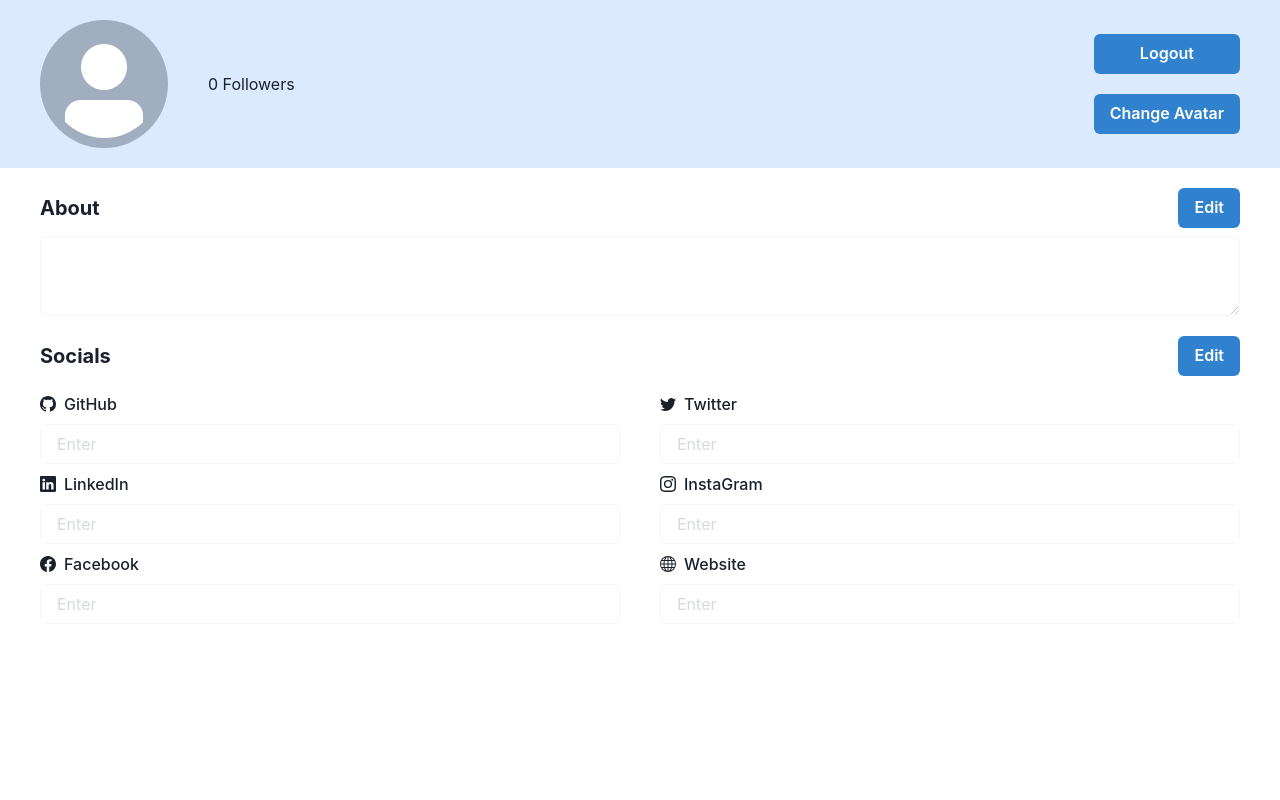
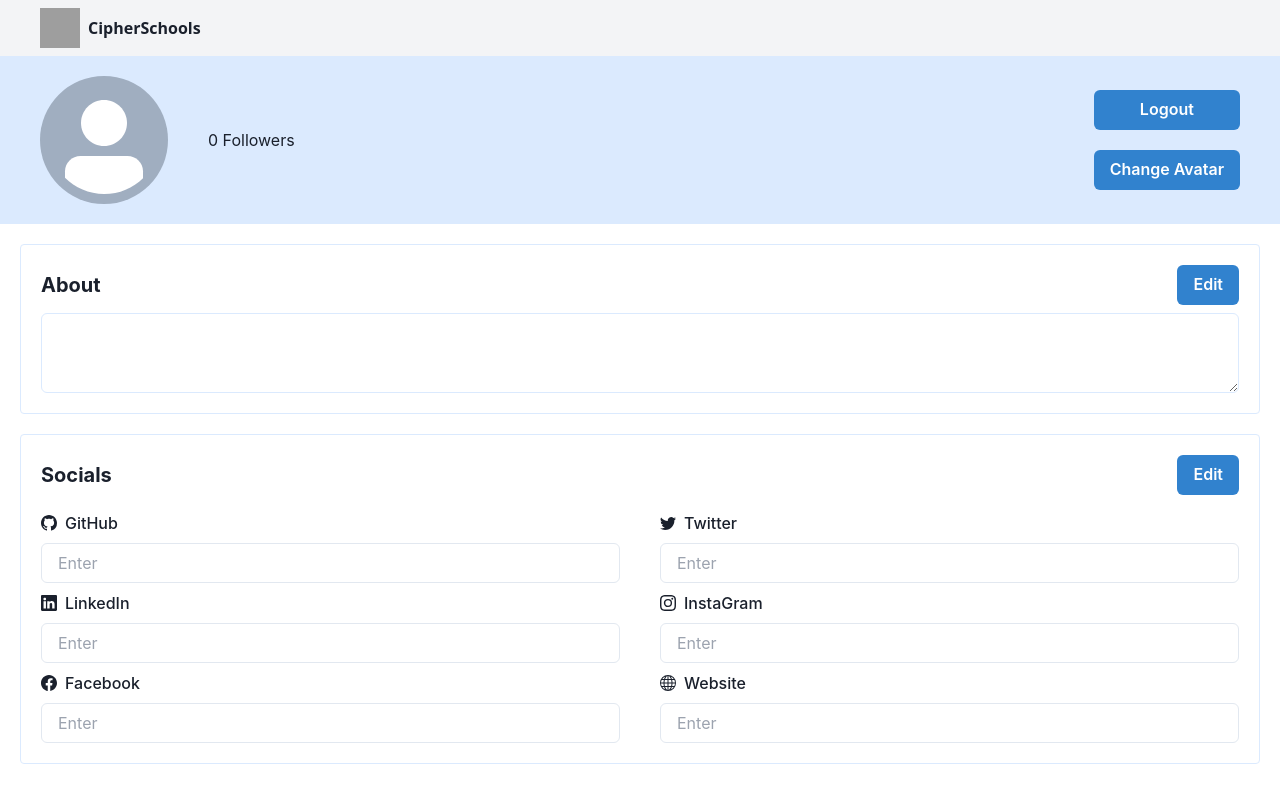
Before and after one commit to krohitk17/cipher-frontend, a React (Create React App) app: page /profile in a window 1280 px wide. Built offline with nearby package versions, Linux system fonts and the light colour scheme; no server answers; sample sign-in values are in the browser's storage; grey boxes are pictures that could not be loaded.

Commit message:
fixed react hooks

```diff
--- a/src/components/InputField.tsx
+++ b/src/components/InputField.tsx
@@ -19,6 +19,9 @@ export default function InputField({
     <>
       <FormLabel className="pt-2">{children}</FormLabel>
       <Input
+        _disabled={{
+          textColor: "black",
+        }}
         className={className}
         onChange={onChange}
         placeholder="Enter"
--- a/src/pages/LoginPage/LoginPage.tsx
+++ b/src/pages/LoginPage/LoginPage.tsx
@@ -4,7 +4,6 @@ import Overlay from "../../components/Overlay";
 import SubmitButton from "../../components/SubmitButton";
 import InputField from "../../components/InputField";
 import { loginUser } from "../../routes/auth";
-import { FormControl } from "@chakra-ui/react";
 
 export default function LoginPage() {
   const [email, setEmail] = useState("");
@@ -34,9 +33,7 @@ export default function LoginPage() {
       onClose={() => {}}
       title="Login"
     >
-      <FormControl>
       <InputField
-          value="Email"
         type="email"
         onChange={(e) => {
           setEmail(e.target.value);
@@ -44,6 +41,7 @@ export default function LoginPage() {
       >
         Email
       </InputField>
+
       <InputField
         type="password"
         onChange={(e) => {
@@ -52,7 +50,7 @@ export default function LoginPage() {
       >
         Password
       </InputField>
-      </FormControl>
+
       <SubmitButton onClickHandler={loginButtonHandler}>Login</SubmitButton>
       <p>
         Not Registered,{" "}
--- a/src/pages/ProfilePage/ProfilePage.tsx
+++ b/src/pages/ProfilePage/ProfilePage.tsx
@@ -27,18 +27,15 @@ export default function ProfilePage() {
   const [socialsEdit, setSocialsEdit] = useState(false);
 
   useEffect(() => {
-    async function fetchUser(token: string) {
+    const fetchUser = async (token: string) => {
       const User = await getUser(token);
       if (User.error) {
         localStorage.removeItem("token");
         window.location.href = "/";
       } else {
         user.setUser({ ...User, token });
-        setAbout(user.user.description);
-        setSocials(user.user.socials);
       }
-    }
-    if (user.user.email) return;
+    };
     const token = localStorage.getItem("token");
     if (!token) {
       alert("Please Login First!");
@@ -48,6 +45,11 @@ export default function ProfilePage() {
     }
     // eslint-disable-next-line react-hooks/exhaustive-deps
   }, []);
+
+  useEffect(() => {
+    setAbout(user.user.description);
+    setSocials(user.user.socials);
+  }, [user]);
 
   const submitHandler = async (
     setEdit: (value: boolean) => void,
--- a/src/pages/ProfilePage/components/AboutField.tsx
+++ b/src/pages/ProfilePage/components/AboutField.tsx
@@ -11,8 +11,10 @@ export default function AboutField({
 }) {
   return (
     <Textarea
+      _disabled={{
+        textColor: "black",
+      }}
       maxLength={150}
-      className="text-black"
       disabled={disabled}
       value={value}
       onChange={(e) => {
--- a/src/pages/ProfilePage/components/FieldLabel.tsx
+++ b/src/pages/ProfilePage/components/FieldLabel.tsx
@@ -1,43 +1,49 @@
 import SubmitButton from "../../../components/SubmitButton";
 
 export default function FieldLabel({
+  label,
+  children,
+  disabled,
   value,
   setValue,
   edit,
   setEdit,
   onSubmit,
-  label,
-  children,
 }: {
-  value: any;
-  setValue: (value: any) => void;
-  edit: boolean;
-  setEdit: (value: boolean) => void;
-  onSubmit: () => void;
   label: string;
   children: any;
+  disabled?: boolean;
+  value?: any;
+  setValue?: (value: any) => void;
+  edit?: boolean;
+  setEdit?: (value: boolean) => void;
+  onSubmit?: () => void;
 }) {
   return (
-    <div className="flex flex-col gap-2 mx-10 my-5">
+    <div className="flex flex-col gap-2 m-5 my-5 p-5 border border-blue-100 rounded">
       <div className="flex flex-row justify-between items-center">
         <h1 className="text-xl font-bold">{label}</h1>
+        {disabled ? (
+          <></>
+        ) : (
           <div className="gap-5 flex flex-row">
             <SubmitButton
               onClickHandler={() => {
                 if (edit) {
-                setValue(value);
+                  setValue!(value);
                 }
-              setEdit(!edit);
+                setEdit!(!edit);
               }}
             >
               {edit ? "Cancel" : "Edit"}
             </SubmitButton>
             {edit ? (
-            <SubmitButton onClickHandler={onSubmit}>Submit</SubmitButton>
+              <SubmitButton onClickHandler={onSubmit!}>Submit</SubmitButton>
             ) : (
               <></>
             )}
           </div>
+        )}
       </div>
       {children}
     </div>
--- a/src/pages/ProfilePage/components/Navbar.tsx
+++ b/src/pages/ProfilePage/components/Navbar.tsx
@@ -1,7 +1,22 @@
 export default function Navbar({ children }: { children: any }) {
   return (
-    <div className="w-[100%] bg-blue-100 sticky top-0 z-50 mb-2 p-5 flex flex-row justify-between items-center px-10">
-      {children}
+    <div className="sticky top-0 z-50">
+      <div className="px-10 py-2 flex items-center gap-2 bg-gray-100">
+        <img
+          className="w-10 h-10"
+          src="https://www.cipherschools.com/static/media/Cipherschools_icon@2x.3b571d743ffedc84d039.png"
+          alt=""
+        />
+        <a
+          className=" font-sans font-bold"
+          href="https://www.cipherschools.com/courses"
+        >
+          CipherSchools
+        </a>
+      </div>
+      <div className="bg-blue-100 py-5 flex justify-between items-center px-10">
+        {children}
+      </div>
     </div>
   );
 }
--- a/src/pages/RegisterPage/RegisterPage.tsx
+++ b/src/pages/RegisterPage/RegisterPage.tsx
@@ -4,7 +4,6 @@ import Overlay from "../../components/Overlay";
 import SubmitButton from "../../components/SubmitButton";
 import InputField from "../../components/InputField";
 import { registerUser } from "../../routes/profile";
-import { FormControl } from "@chakra-ui/react";
 
 export default function LoginPage() {
   const [name, setName] = useState("");
@@ -28,7 +27,6 @@ export default function LoginPage() {
       onClose={() => {}}
       title="Register"
     >
-      <FormControl>
       <InputField
         type="text"
         onChange={(e) => {
@@ -37,6 +35,7 @@ export default function LoginPage() {
       >
         Name
       </InputField>
+
       <InputField
         type="email"
         onChange={(e) => {
@@ -45,6 +44,7 @@ export default function LoginPage() {
       >
         Email
       </InputField>
+
       <InputField
         type="password"
         onChange={(e) => {
@@ -53,7 +53,7 @@ export default function LoginPage() {
       >
         Password
       </InputField>
-      </FormControl>
+
       <SubmitButton className="p-2" onClickHandler={registerButtonHandler}>
         Register
       </SubmitButton>
```
Lines whose indentation alone changed are shown as unchanged.
